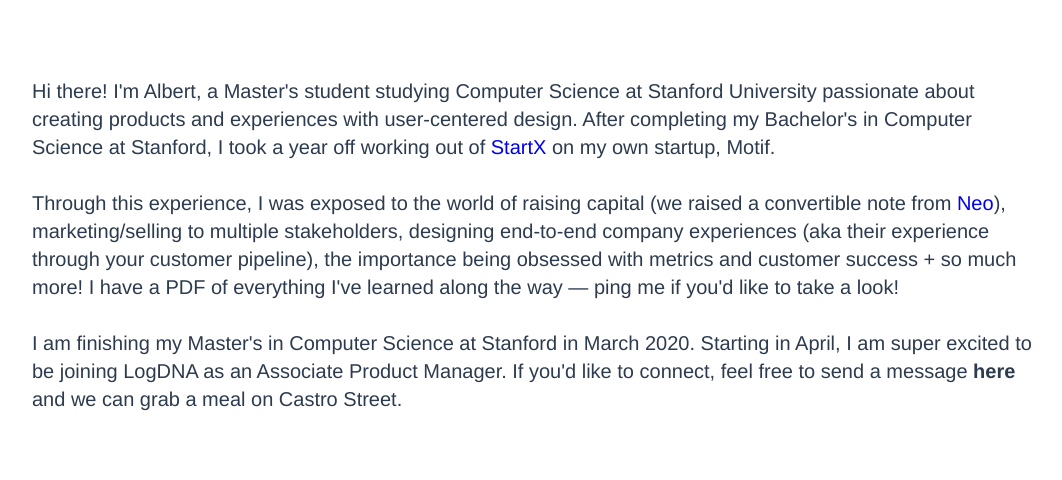
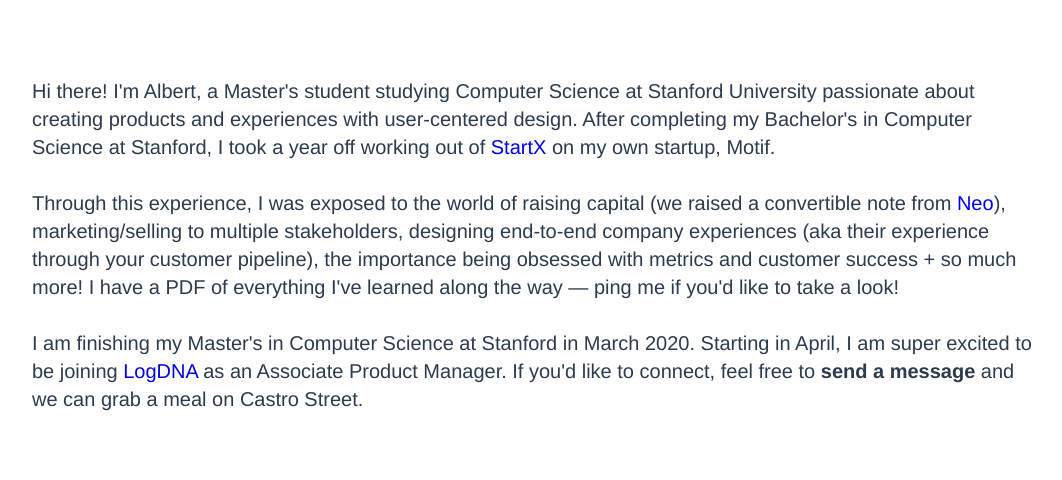
Before and after one commit to alfeng6/alfeng6.github.io, a plain HTML site: page index.html in a window 1280 px wide. Shown: the part 188-668 px from the top of the page, without its empty margins (108-1170 px from the left). Drawn offline with Linux system fonts and the light colour scheme.

Commit message:
modify files

```diff
--- a/index.html
+++ b/index.html
@@ -43,8 +43,7 @@
           <br>
           <br>
 
-          I am finishing my Master's in Computer Science at Stanford in March 2020. Starting in April, I am super excited to be joining LogDNA as an Associate Product Manager. If you'd like to connect, feel free to send
-          a message <a href="mailto:alfeng6@cs.stanford.edu" id="contact">here</a> and we can grab a meal on Castro Street.
+          I am finishing my Master's in Computer Science at Stanford in March 2020. Starting in April, I am super excited to be joining <a href="https://logdna.com/" id="logdna">LogDNA</a> as an Associate Product Manager. If you'd like to connect, feel free to <a href="mailto:alfeng6@cs.stanford.edu" id="contact">send a message</a> and we can grab a meal on Castro Street.
 
         </div>
       </div>
```
Also changed, not shown: design.html (+1 -1 lines).
